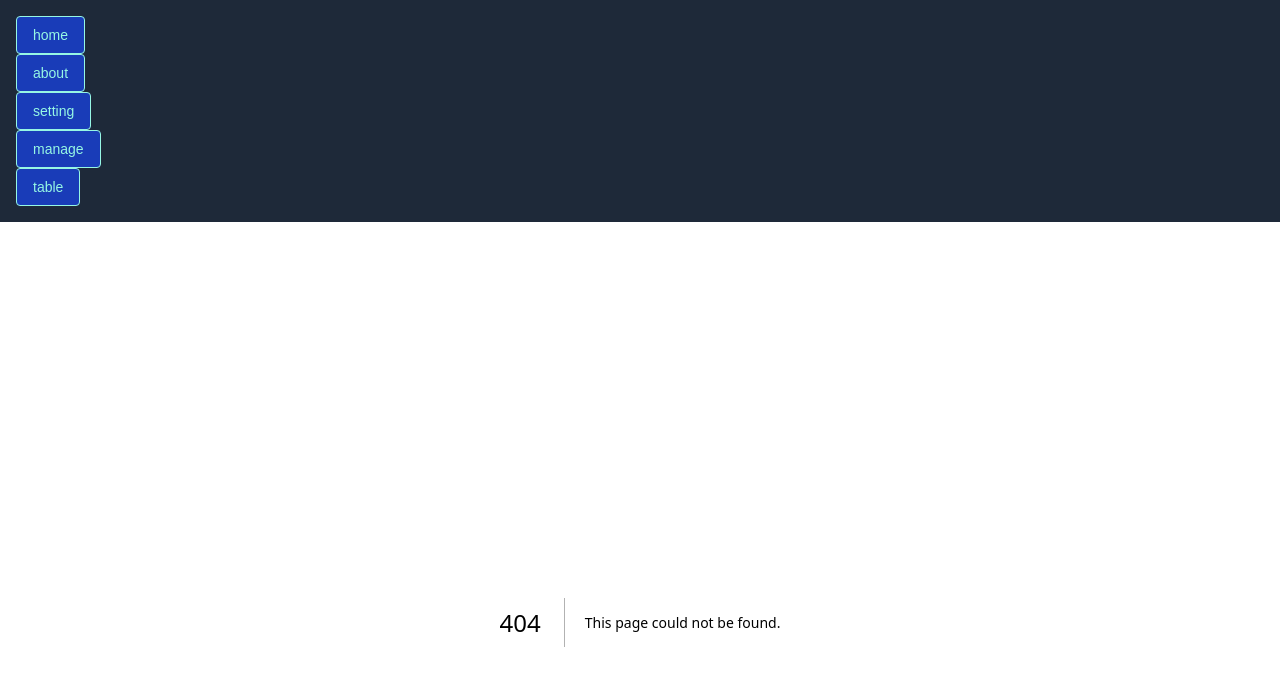
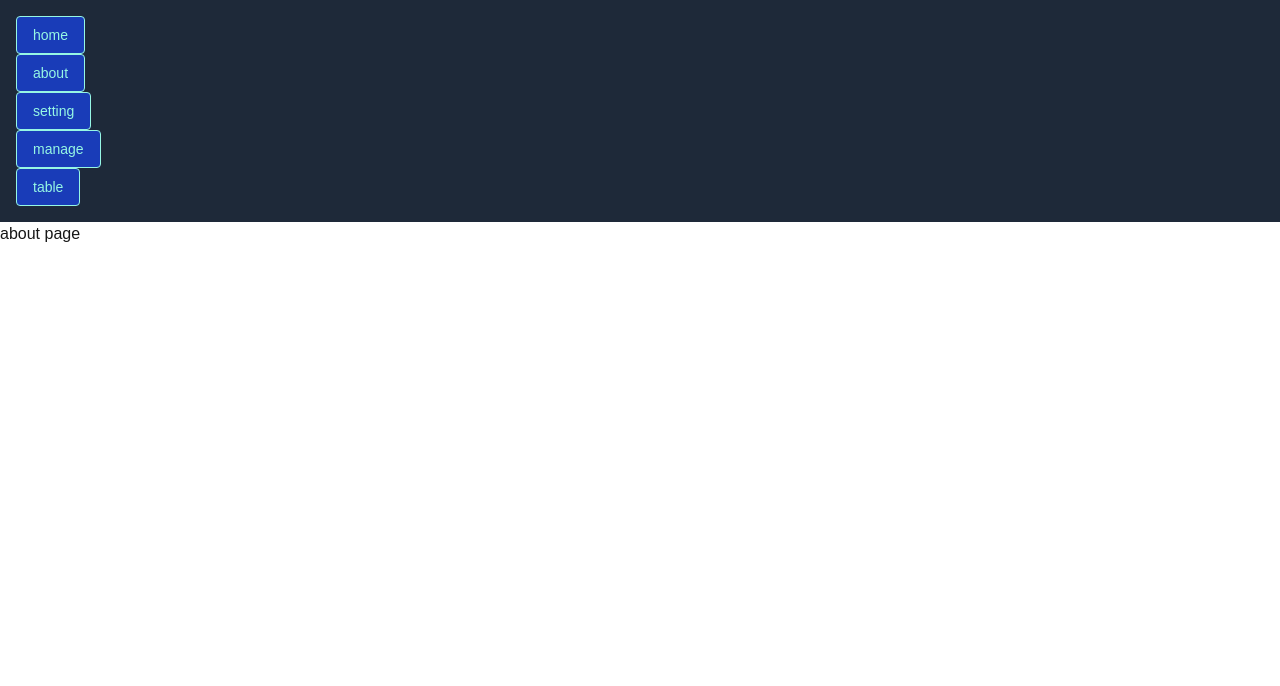
Before and after one commit to ZenitHTH/simple-pos, a Next.js app: page /about in a window 1280 px wide. Before the commit this address had no page. Shown: the top 686 px of the page. Built offline with nearby package versions, Linux system fonts and the light colour scheme.

Commit message:
create about

```diff
--- /dev/null
+++ b/src/app/about/page.tsx
@@ -0,0 +1,5 @@
+function aboutpage() {
+  return <div>about page</div>;
+}
+
+export default aboutpage;
```
